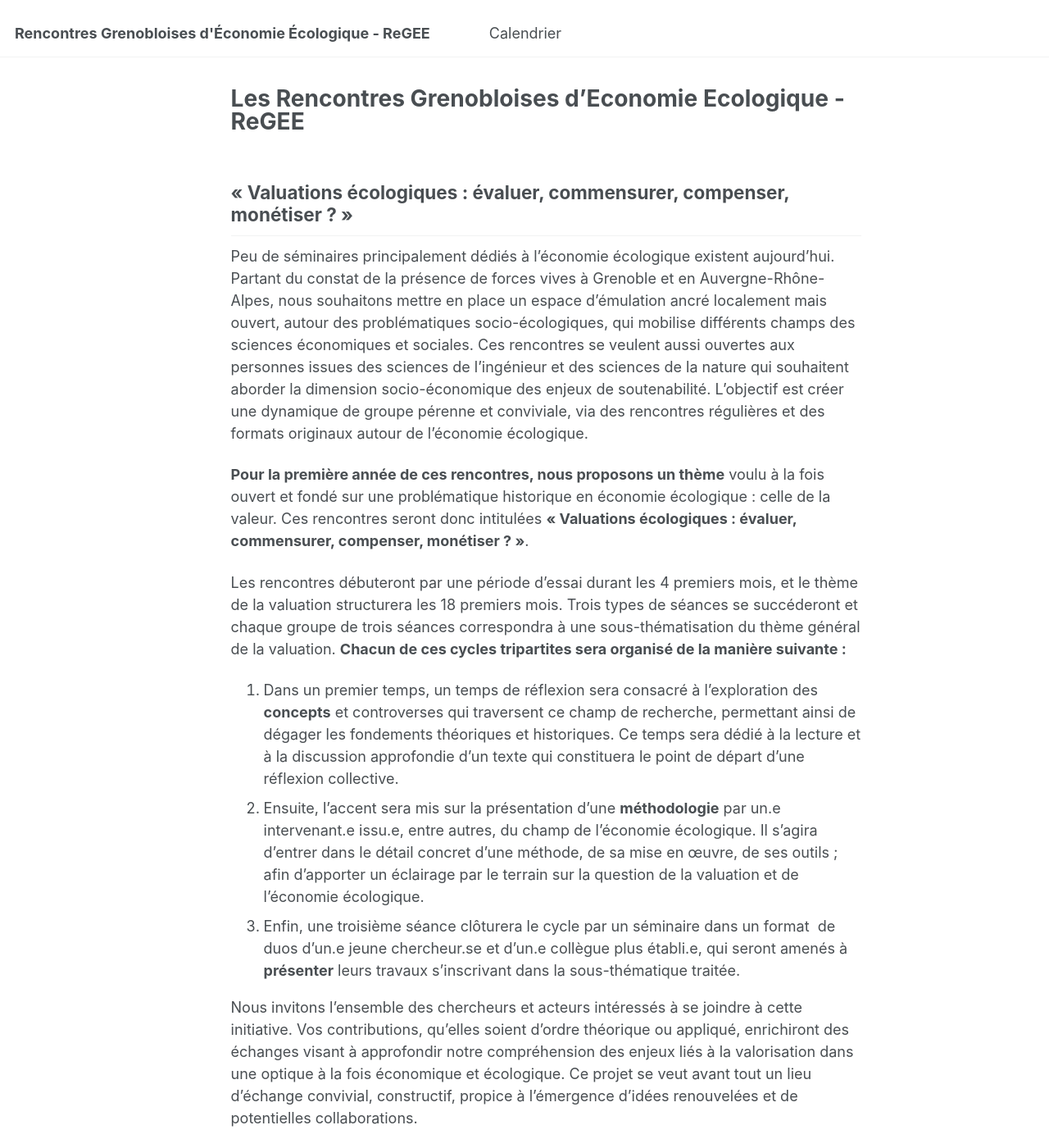
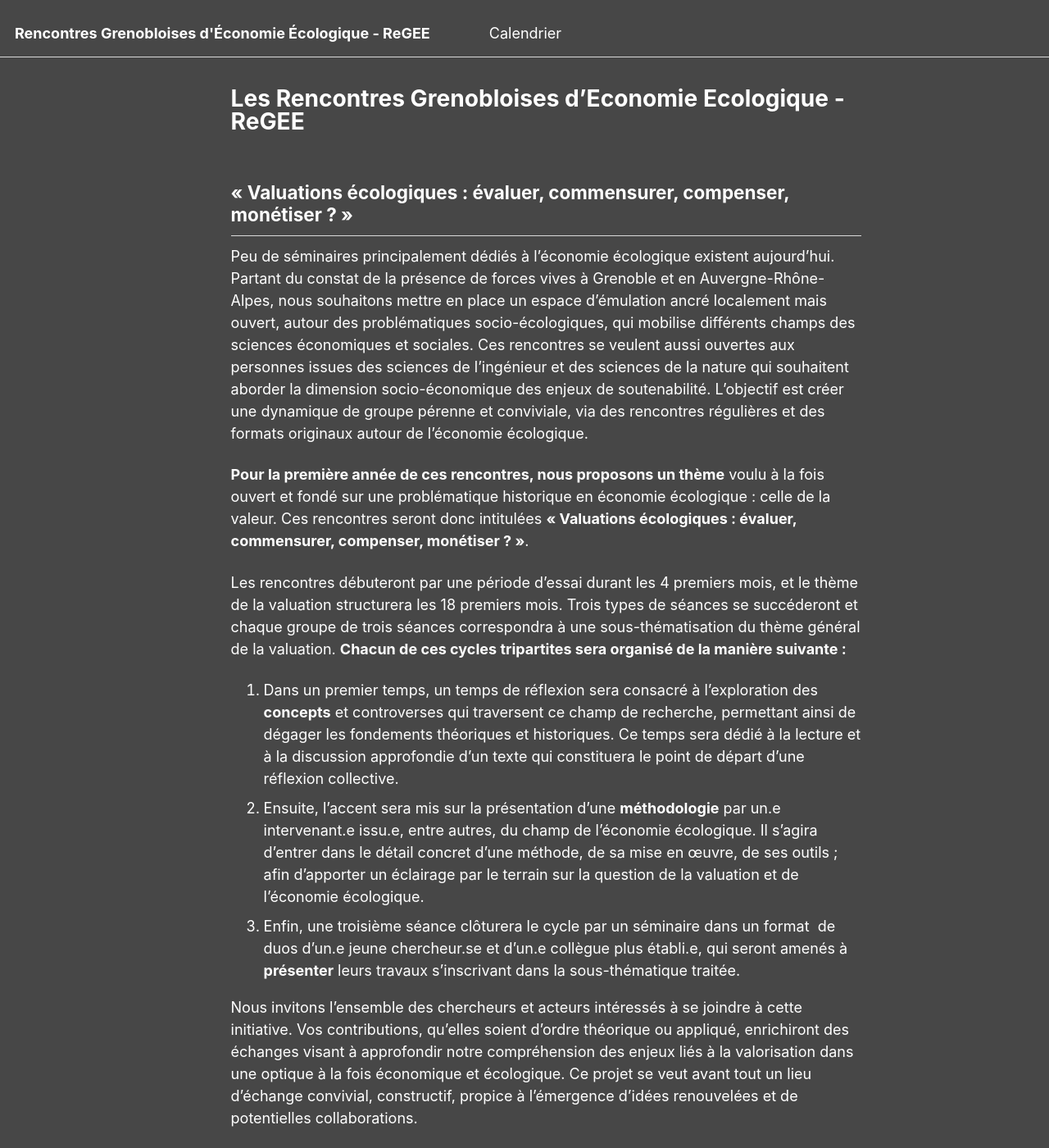
Before and after one commit to rencontres-ecol-econ/rencontres-ecol-econ.github.io, a Jekyll site: the page built from _pages/about.md, in a window 1280 px wide and 1400 px high. Shown: the whole window at 82% size. Built offline with Jekyll 4.4.1, drawn with Linux system fonts in a browser that asks for light colours.

Commit message:
Update _config.yml

```diff
--- a/_config.yml
+++ b/_config.yml
@@ -8,12 +8,12 @@
 
 # Basic Site Settings
 locale                   : "en-US"
-site_theme               : "default"
+site_theme               : "dark"
 title                    : "Rencontres Grenobloises d'Économie Écologique - ReGEE"
 title_separator          : "-"
 name                     : &name ""
 description              : &description ""
-url                      : https://albertbouffange.github.io # the base hostname & protocol for your site e.g. "https://[your GitHub username].github.io"
+url                      : https://regee.github.io # the base hostname & protocol for your site e.g. "https://[your GitHub username].github.io"
 baseurl                  : "/rencontres-ecol-econ" # the subpath of your site, e.g. "/blog"
 repository               : "albertbouffange/rencontres-ecol-econ"
 
```
